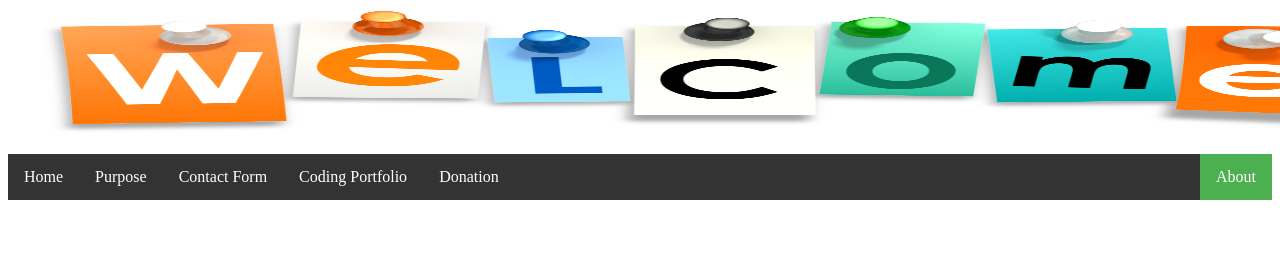
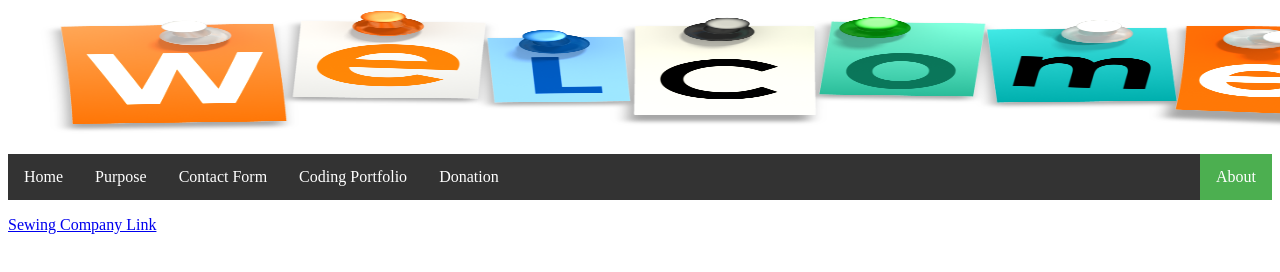
Before and after one commit to HussainiZainab/Hussainizainab.GITHUB.Io, a plain HTML site: page Purposeofwebsite.html in a window 1280 px wide. Shown: the top 272 px of the page. Drawn offline with Linux system fonts and the light colour scheme.

Commit message:
Add files via upload

```diff
--- a/Purposeofwebsite.html
+++ b/Purposeofwebsite.html
@@ -13,3 +13,6 @@
   <li class = "item"><a href="Donation">Donation</a></li>
   <li class = "item" style="float:right"><a class="active" href="#about">About</a></li>
 </ul>
+<body>
+<a href="https://hussainizainab198.wixsite.com/new-one"><p>
+Sewing Company Link</p></a>
```
